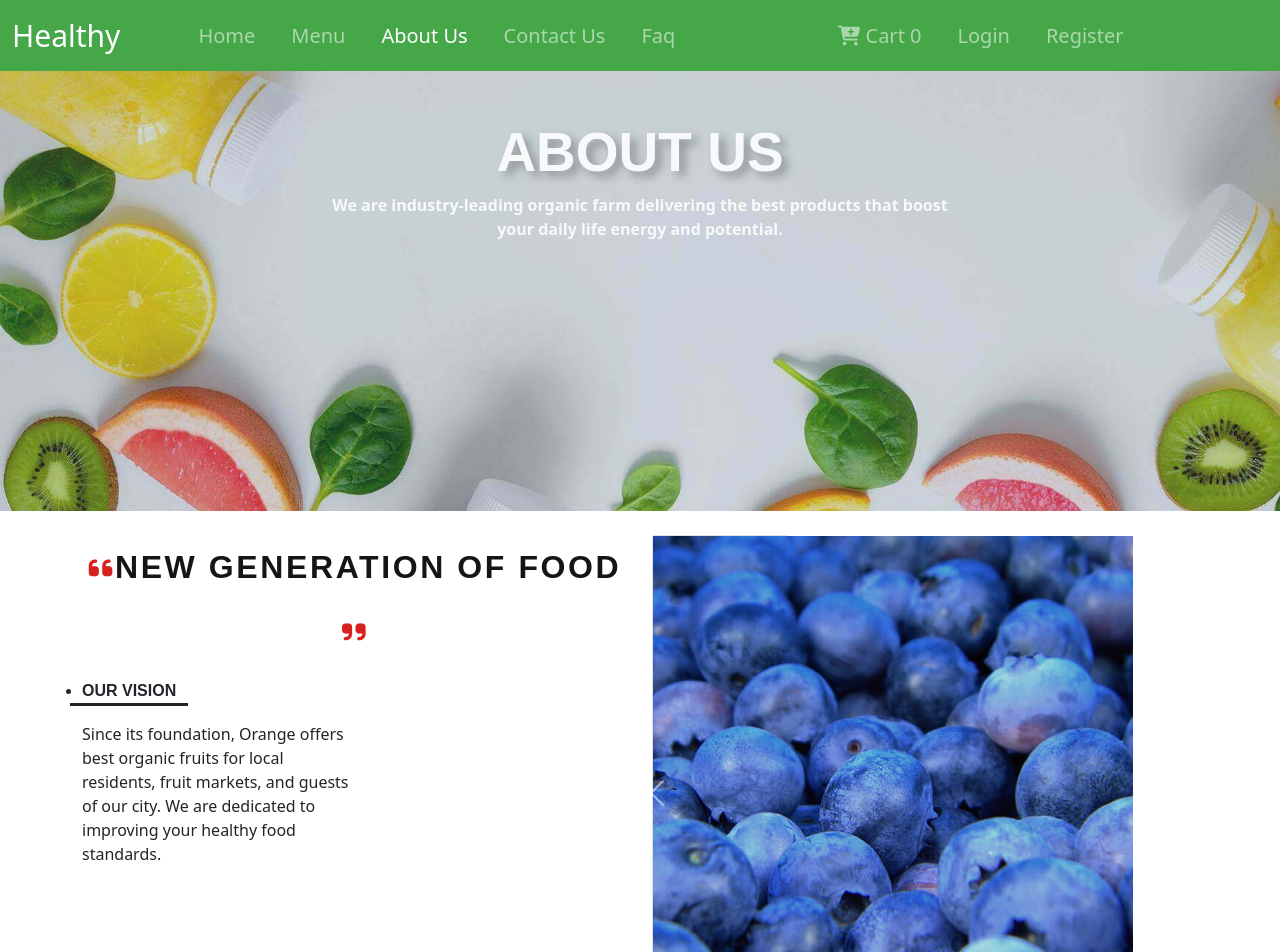
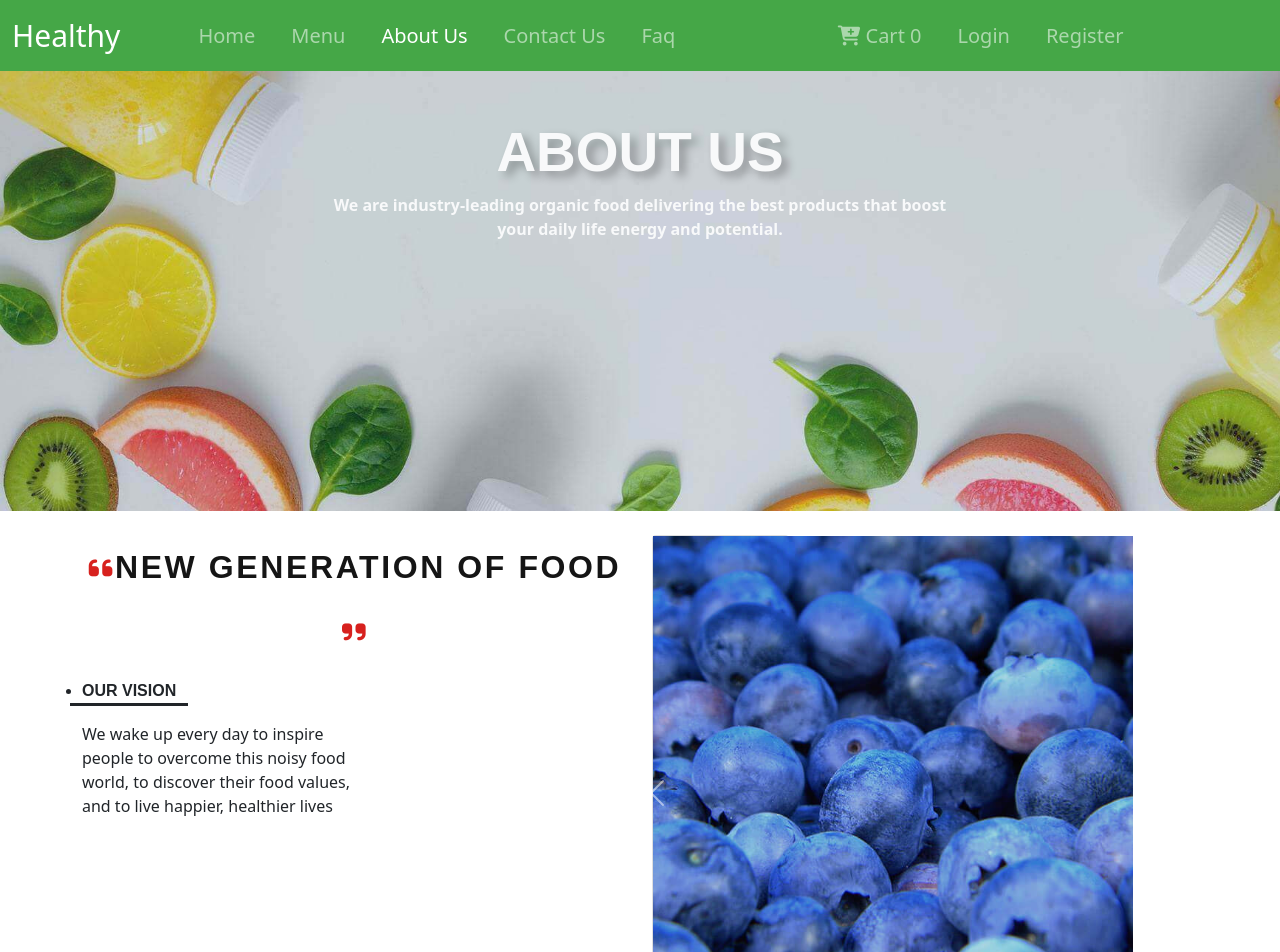
Before and after one commit to mostafalzohry/healthyfood-mern, a React (Create React App) app in the folder front-end-project/: page /about in a window 1280 px wide. Shown: the top 952 px of the page. Built offline with nearby package versions, Linux system fonts and the light colour scheme.

Commit message:
make edit

```diff
--- a/front-end-project/src/Components/About/AboutUs.js
+++ b/front-end-project/src/Components/About/AboutUs.js
@@ -20,7 +20,7 @@ export default function AboutUs() {
           <div className="col-sm-12 col-md-6 mt-5 m-0 p-0">
             <h1 className="text-light about-H  ">ABOUT US</h1>
             <p className="text-light">
-              We are industry-leading organic farm delivering the best products
+              We are industry-leading organic food delivering the best products
               that boost your daily life energy and potential.
             </p>
           </div>
@@ -43,9 +43,11 @@ export default function AboutUs() {
               </div>
 
               <p>
-                Since its foundation, Orange offers best organic fruits for
+                {/* Since its foundation, Orange offers best organic fruits for
                 local residents, fruit markets, and guests of our city. We are
-                dedicated to improving your healthy food standards.
+                dedicated to improving your healthy food standards. */}
+We wake up every day to inspire people to overcome this noisy food world,  to discover their food values, and to live happier, healthier lives
+
               </p>
             </div>
           </div>
--- a/front-end-project/src/Components/regisiter/register.js
+++ b/front-end-project/src/Components/regisiter/register.js
@@ -23,7 +23,9 @@ const Register = (props) => {
     username: Yup.string()
       .max(15, 'Must be 15 characters or less')
       .min(5, 'must be more than 5')
-      .matches(/^[A-Z][a-z0-9_-]{3,19}$/, "must start with capital letter")
+      .matches(/^[A-Z]/, "must start with capital letter")
+
+
       .required('Required'),
     email: Yup.string()
       .email('Email is invalid')
```
Also changed, not shown: 1 other file (tests, documents, lock files or other folders).
